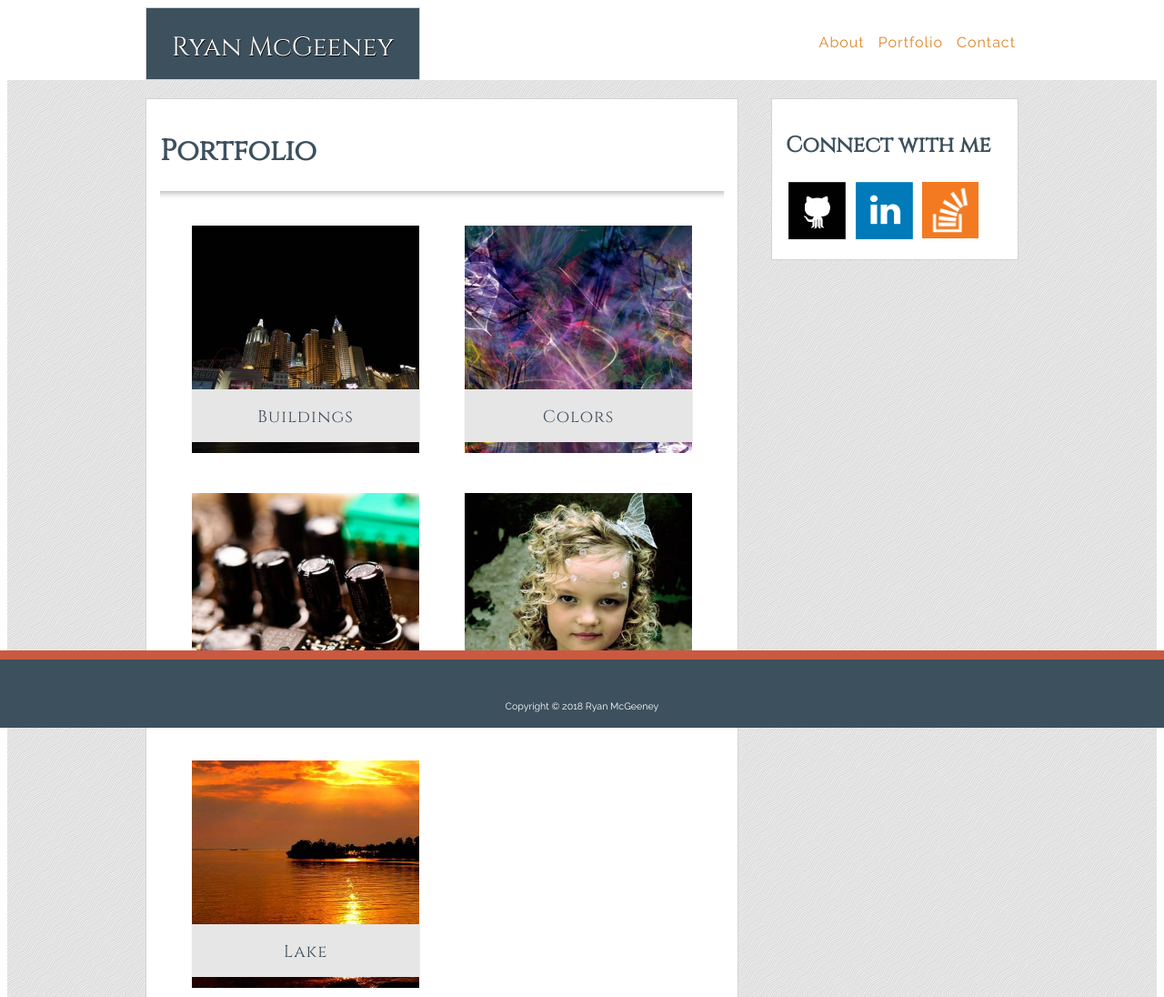
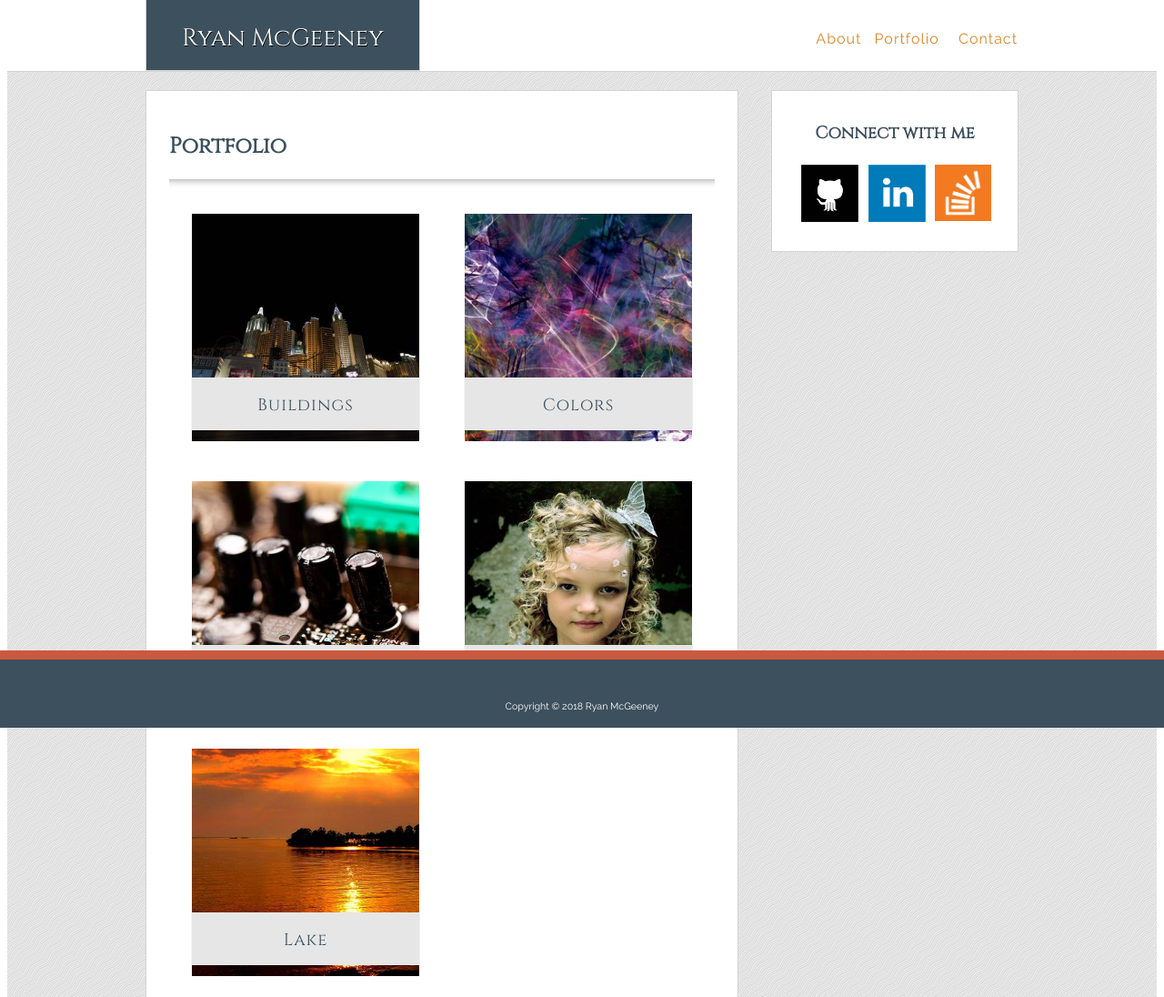
Before and after one commit to Ryan9087/Basic-Portfolio, a plain HTML site: page portfolio.html in a window 1280 px wide. Shown: the top 1096 px of the page at 91% size. Drawn offline with Linux system fonts and the light colour scheme.

Commit message:
Added a few things

```diff
--- a/assets/css/reset.css
+++ b/assets/css/reset.css
@@ -30,6 +30,7 @@ footer, header, hgroup, menu, nav, section {
 }
 body {
 	line-height: 1;
+	height: 100%;
 }
 ol, ul {
 	list-style: none;
@@ -46,3 +47,13 @@ table {
 	border-collapse: collapse;
 	border-spacing: 0;
 }
+
+* {
+	margin: 0;
+	padding: 0;
+	border: 0;
+	outline: 0;
+	font-size: 100%;
+	vertical-align: baseline;
+	background: transparent;
+}
--- a/assets/css/style.css
+++ b/assets/css/style.css
@@ -1,5 +1,4 @@
-
-h1, h2 {
+h1, h2, h3 {
    font-family: 'Cinzel', serif;
    color: #3D505D;
 }
@@ -8,6 +7,9 @@ p {
     font-family: 'Raleway', sans-serif;
     width: 600px;
     color: darkgray;
+    letter-spacing: 1px;
+    word-spacing: 2px;
+    line-height: 1.5;
 }
 
 a {
@@ -20,42 +22,40 @@ a:hover {
 }
 
 .my-picture {
-    width: 150px;
+    width: 140px;
     height: auto;
     float: left;
-    padding: 10px 20px 5px 0;
+    padding: 14px 20px 0px 0;
 }
 
 .main-sectioni {
-    width: 620px;
+    width: 600px;
     float: left;
     background-color: white;
-    padding: 15px;
-    height: 475px;
+    padding: 25px;
+    height: 607px;
     border-style: solid;
     border-width: .3px;
     border-color: lightgray;
-
 }
 
 .main-sectionp {
-    width: 620px;
+    width: 600px;
     float: left;
     background-color: white;
-    padding: 15px;
-    height: 1000px;
+    padding: 25px;
+    height: 970px;
     border-style: solid;
     border-width: .3px;
     border-color: lightgray;
-
 }
 
 .main-sectionc {
-    width: 620px;
+    width: 600px;
     float: left;
     background-color: white;
-    padding: 15px;
-    height: 630px;
+    padding: 25px;
+    height: 605px;
     border-style: solid;
     border-width: .3px;
     border-color:lightgray;
@@ -68,11 +68,11 @@ a:hover {
     margin: 0 0 0 60px;
     background-color: white;
     margin: 0 0 40px 0;
-    padding: 15px;
+    padding: 15px 15px 25px 15px;
     border-style: solid;
     border-width: .3px;
     border-color: lightgray;
-
+    text-align: center;
 }
 
 .entire-content {
@@ -81,30 +81,31 @@ a:hover {
     padding: 20px 0 20px 0;
     overflow: auto;
     margin: auto;
+    z-index: 2;
 }
 
 .name-box {
     background-color: #3D505D;
     color: white;
-    padding: 23px 0 0 0;
+    padding: 25px 0 0 0;
     text-align: center;
-    font-size: 22pt;
+    font-size: 20pt;
     width: 300px;
     /* letter-spacing: 1px; */
     font-family: 'Cinzel', serif;
     border-style: solid;
     border-width: .3px;
     border-color: lightgray;
-    text-shadow: .5px .5px rgb(7, 0, 0);
+    text-shadow: .5px .5px rgb(0, 0, 0);
 }
 
 .nav-box {
     float: right;
     text-align: right;
     margin: 0 0 0 0px;
-    padding: 13px 0 0px 55px;
+    padding: 17px 0 0px 57px;
     letter-spacing: 1px;
-    word-spacing: 10px;
+    word-spacing: 20px;
 }
 
 .nav-box:p {
@@ -117,27 +118,42 @@ a:hover {
     display: flex;
     margin: auto;
     height: 80px;
+    position: relative;
+    top: -10px;
 }
 
 .content-area {
     background-image: url(../images/diagonal_waves.png);
     clear:both;
-    height: 700px;;
-
+    height: 700px;
+    border-style: solid;
+    border-width: .3px 0 .3px 0;
+    border-color: lightgray;
+    position: relative;
+    top: -10px;
 }
 
 .content-areai {
     background-image: url(../images/diagonal_waves.png);
     clear:both;
-    height: 700px;;
+    height: 700px;
+    border-style: solid;
+    border-width: .3px 0 .3px 0;
+    border-color: lightgray;
+    position: relative;
+    top: -10px;
 
 }
 
 .content-areap {
     background-image: url(../images/diagonal_waves.png);
     clear:both;
-    height: 1150px;;
-
+    height: 1128px;
+    border-style: solid;
+    border-width: .3px 0 .3px 0;
+    border-color: lightgray;
+    position: relative;
+    top: -10px;
 }
 
 #colorstrip {
@@ -158,7 +174,6 @@ footer {
     text-align: center;
     font-family: 'Raleway', sans-serif;
     height: 30px;
-
 }
 
 .content1 {
@@ -167,9 +182,7 @@ footer {
     bottom: 0;
     width: 100%;
   }
-  /* .footer {
-    height: 30px;
-  } */
+
 
   .sidebar-img {
       width: 70px;
@@ -243,7 +256,7 @@ input[type=submit]:hover {
     top: 78%;
     left: 50%;
     transform: translate(-50%, -50%);
-    width: 83.5%;
+    width: 83.6%;
     background-color: #e6e6e6;
     height: 40px;
     color: #3D505D;
@@ -260,10 +273,6 @@ input[type=submit]:hover {
     width: 300px;
     display: inline;
     float: left;
-    margin-left: 10px;
-
-
-
 }
 
 .containerR {
@@ -272,7 +281,6 @@ input[type=submit]:hover {
     width: 300px;
     display: inline;
     float: right;
-    margin-right: 10px;
 }
 
 .port-image {
@@ -289,3 +297,9 @@ input[type=submit]:hover {
     width: 610px;
     height: auto;
 }
+
+/* .para-text::first-letter {
+    font-size: 200%;
+    color: #3d505d;
+    margin-left: -2px;
+} */
--- a/portfolio.html
+++ b/portfolio.html
@@ -16,9 +16,9 @@
             </div>
 
             <div class="nav-box">
-               <p><a href="index.html">About</a>
-               <a href="portfolio.html">Portfolio</a>
-               <a href="contact.html">Contact</a>  </p>
+               <p><a href="index.html">About</a>&nbsp
+               <a href="portfolio.html">Portfolio</a> &nbsp
+               <a href="contact.html">Contact</a>  </p>    &nbsp
             </div>
         </div>
     </header>
@@ -26,7 +26,7 @@
     <div class="content-areap">
         <div class="entire-content">
             <div class="main-sectionp">
-                <h1>Portfolio</h1>
+                <h2>Portfolio</h2>
                 <hr class="line-class">
                         <div class="grow-pic">
 
@@ -60,7 +60,7 @@
             </div>
 
             <div class="sidebar">
-            <h2>Connect with me</h2>
+            <h3>Connect with me</h3>
             <a href="http://www.github.com/ryan9087"><img class="sidebar-img" src="assets/images/git.png" alt="Github"></a>
             <a href="https://www.linkedin.com/in/ryan-mcgeeney-9593565a/"><img class="sidebar-img" src="assets/images/link.png" alt="Linkedin"></a>
             <a href="https://stackoverflow.com/users/9383142/ryan9087?tab=profile"><img class="specialpic" src="assets/images/over.png" alt="Stack Overflow"></a>
```
Also changed, not shown: contact.html (+5 -5 lines), index.html (+11 -9 lines), 2 other files.
